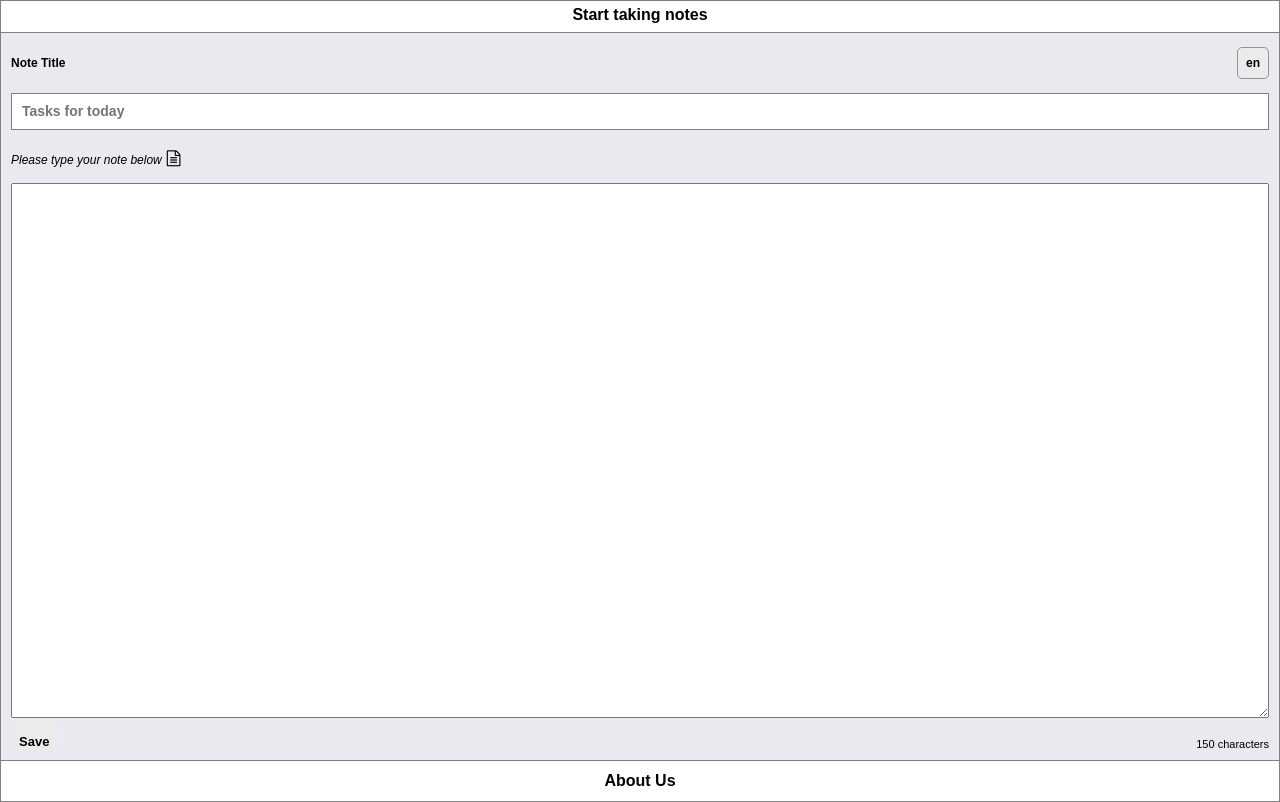
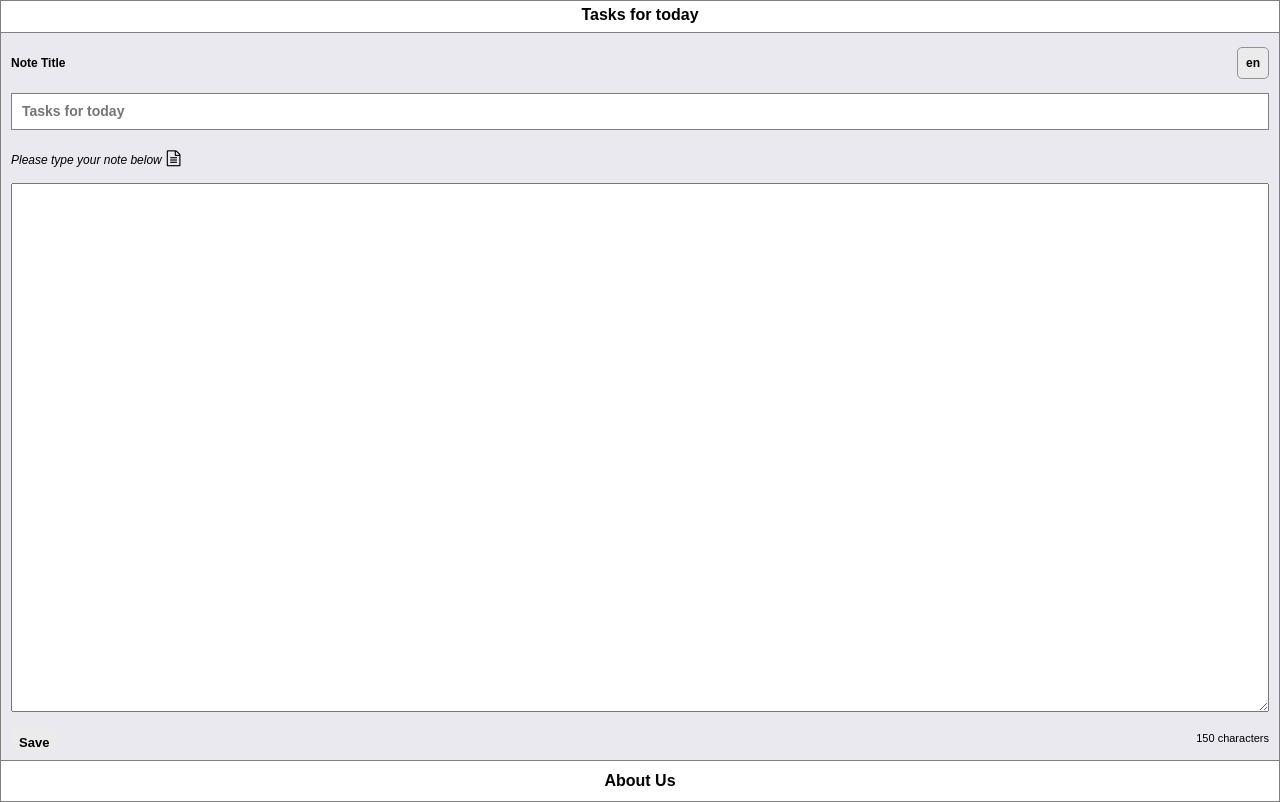
Before and after one commit to arpitajain0811/ReactNotesApp, a React (Create React App) app: page / in a window 1280 px wide. Built offline with nearby package versions, Linux system fonts and the light colour scheme.

Commit message:
passing content as props

```diff
--- a/src/components/App/app.jsx
+++ b/src/components/App/app.jsx
@@ -6,9 +6,9 @@ import './app.css';
 
 const board = () => (
   <div className="board">
-    <Header />
+    <Header text="Tasks for today" />
     <Body />
-    <Footer />
+    <Footer text="About Us" />
   </div>
 );
 
--- a/src/components/body-component/body.jsx
+++ b/src/components/body-component/body.jsx
@@ -6,9 +6,9 @@ import Note from '../note-component/note';
 
 const body = () => (
   <div className="body">
-    <BodyTitle />
+    <BodyTitle text="Note Title" />
     <Note />
-    <NotesFooter />
+    <NotesFooter number="150" />
   </div>
 );
 
--- a/src/components/bodyTitle-component/bodyTitle.jsx
+++ b/src/components/bodyTitle-component/bodyTitle.jsx
@@ -1,9 +1,9 @@
 import React from 'react';
 import './bodyTitle.css';
 
-const BodyTitle = () => (
+const BodyTitle = props => (
   <div className="noteTitle" >
-    <span><b>Note Title</b></span>
+    <span><b>{props.text}</b></span>
     <button><b>en</b></button>
   </div>
 );
--- a/src/components/footer-component/footer.jsx
+++ b/src/components/footer-component/footer.jsx
@@ -1,9 +1,9 @@
 import React from 'react';
 import './footer.css';
 
-const footer = () => (
+const footer = props => (
   <div className="footer">
-    <b>About Us</b>
+    <b>{props.text}</b>
   </div>
 );
 
--- a/src/components/header-component/header.jsx
+++ b/src/components/header-component/header.jsx
@@ -1,9 +1,9 @@
 import React from 'react';
 import './header.css';
 
-const header = () => (
+const header = props => (
   <div className="header">
-    <b>Start taking notes</b>
+    <b>{props.text}</b>
   </div>
 );
 
--- a/src/components/note-component/note.jsx
+++ b/src/components/note-component/note.jsx
@@ -1,7 +1,7 @@
 import React from 'react';
 import './note.css';
 
-const Note = () => (
+const Note = props => (
   <div className="note">
     <div className="headingBox">
       <input type="text" placeholder="Tasks for today" />
--- a/src/components/notesFooter-component/notesFooter.css
+++ b/src/components/notesFooter-component/notesFooter.css
@@ -8,7 +8,7 @@
     padding-top:20px;
 }
 .save{
-    padding-top:15px;
+    margin-top:15px;
     font-size: 13px;
     border:none;
     padding-bottom:0;
--- a/src/components/notesFooter-component/notesFooter.jsx
+++ b/src/components/notesFooter-component/notesFooter.jsx
@@ -1,11 +1,12 @@
 import React from 'react';
 import './notesFooter.css';
 
-const NotesFooter = () => (
-  <div className="noteFooter">
-    <button className="save"><b>Save</b></button>
-    <span className="characters">150 characters</span>
-  </div>
-);
-
+function NotesFooter(props) {
+  return (
+    <div className="noteFooter">
+      <button className="save"><b>Save</b></button>
+      <span className="characters">{props.number} characters</span>
+    </div>
+  );
+}
 export default NotesFooter;
```
